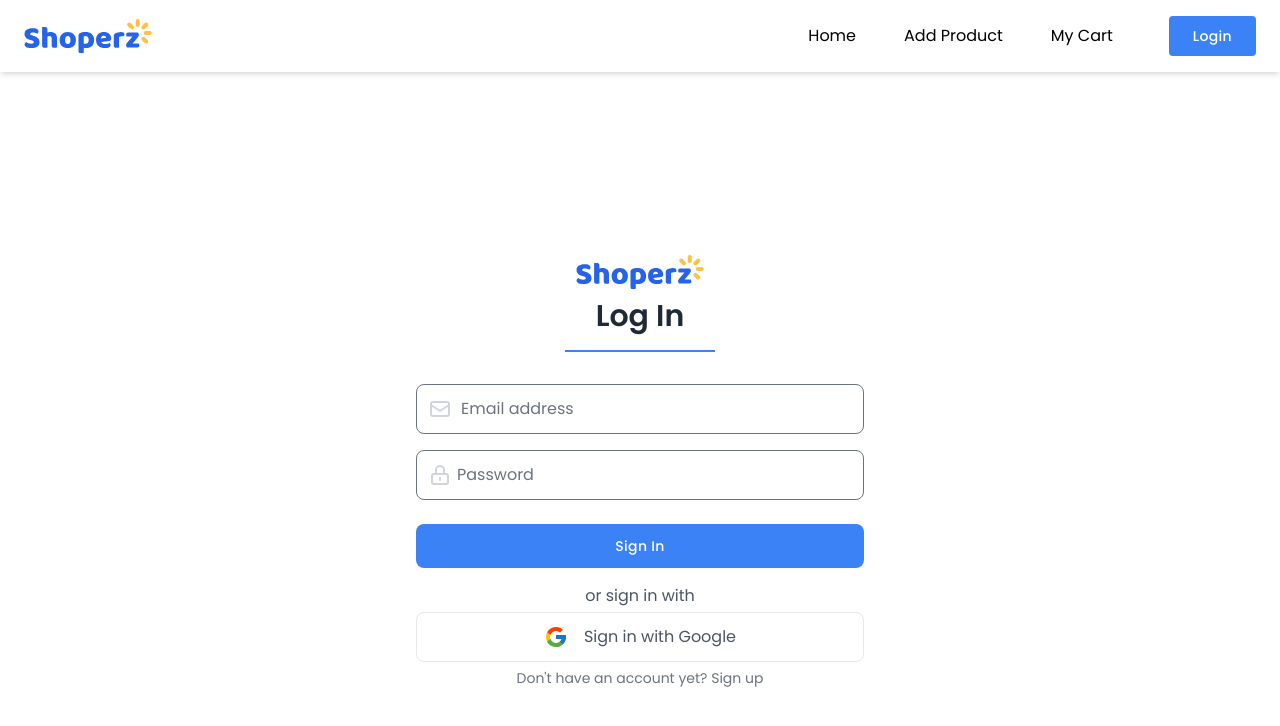
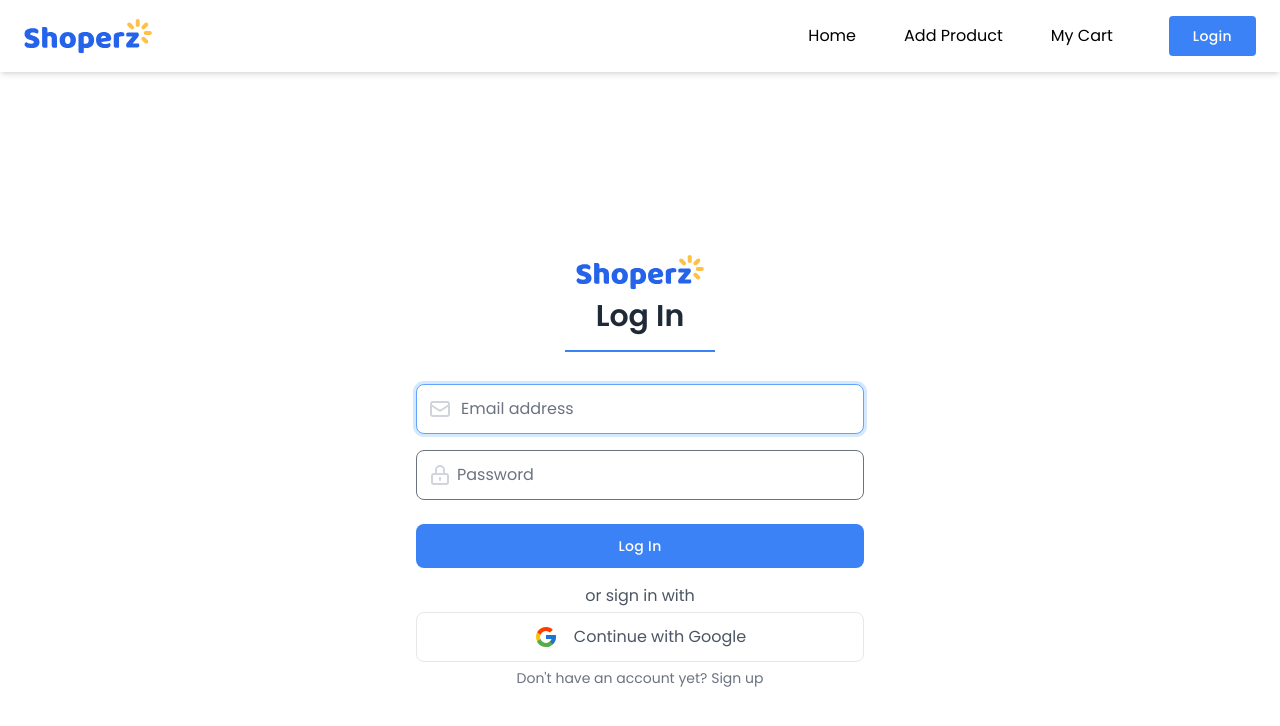
Before and after one commit to imranwebcraft/Shoperz-Client, a React (Vite) app: page /login in a window 1280 px wide. Shown: the top 726 px of the page. Built offline with nearby package versions, Linux system fonts and the light colour scheme; no server answers.

Commit message:
user sign in added to the login page and also added password validation

```diff
--- a/src/Pages/Login/Login.jsx
+++ b/src/Pages/Login/Login.jsx
@@ -1,10 +1,17 @@
 import { Link, useLocation } from "react-router-dom";
 import logo from "../../assets/SVG/logo.svg";
-import { useContext, useEffect } from "react";
+import { useContext, useEffect, useRef } from "react";
 import { AuthContext } from "../../Provider/AuthProvider";
+import toast from "react-hot-toast";
 const Login = () => {
+	// Default field focus
+	const emailRef = useRef();
+	useEffect(() => {
+		emailRef.current.focus();
+	}, []);
+
 	// Use contetx
-	const { googleSignIn } = useContext(AuthContext);
+	const { googleSignIn, userLogIn } = useContext(AuthContext);
 
 	const location = useLocation();
 	// Prevent auto scroll at the bottom
@@ -14,6 +21,22 @@
 
 	const handleLogIn = e => {
 		e.preventDefault();
+		const form = e.target;
+		// Get field value
+
+		const email = form.email.value;
+		const password = form.password.value;
+
+		userLogIn(email, password)
+			.then(result => {
+				console.log(result.user);
+				toast.success("Login successful");
+				// Reset form data
+				form.reset();
+			})
+			.catch(error => {
+				toast.error(error.message);
+			});
 	};
 
 	const handleGoogleSignIn = () => {
@@ -57,7 +80,9 @@
 							</span>
 
 							<input
+								ref={emailRef}
 								type="email"
+								name="email"
 								className="block w-full py-3 text-gray-700 bg-white border rounded-lg px-11 dark:bg-gray-900 dark:text-gray-300 dark:border-gray-600 focus:border-blue-400 dark:focus:border-blue-300 focus:ring-blue-300 focus:outline-none focus:ring focus:ring-opacity-40"
 								placeholder="Email address"
 							/>
@@ -83,15 +108,18 @@
 
 							<input
 								type="password"
+								name="password"
 								className="block w-full px-10 py-3 text-gray-700 bg-white border rounded-lg dark:bg-gray-900 dark:text-gray-300 dark:border-gray-600 focus:border-blue-400 dark:focus:border-blue-300 focus:ring-blue-300 focus:outline-none focus:ring focus:ring-opacity-40"
 								placeholder="Password"
 							/>
 						</div>
 
 						<div className="mt-6">
-							<button className="w-full px-6 py-3 text-sm font-medium tracking-wide text-white capitalize transition-colors duration-300 transform bg-blue-500 rounded-lg hover:bg-blue-400 focus:outline-none focus:ring focus:ring-blue-300 focus:ring-opacity-50">
-								Sign in
-							</button>
+							<input
+								type="submit"
+								value="Log In"
+								className="w-full hover:cursor-pointer px-6 py-3 text-sm font-medium tracking-wide text-white capitalize transition-colors duration-300 transform bg-blue-500 rounded-lg hover:bg-blue-400 focus:outline-none focus:ring focus:ring-blue-300 focus:ring-opacity-50"
+							/>
 						</div>
 					</form>
 					<div className=" w-full max-w-md">
@@ -122,7 +150,7 @@
 								/>
 							</svg>
 
-							<span className="mx-2">Sign in with Google</span>
+							<span className="mx-2">Continue with Google</span>
 						</button>
 					</div>
 
--- a/src/Pages/Register/Register.jsx
+++ b/src/Pages/Register/Register.jsx
@@ -1,10 +1,16 @@
 import { Link, useLocation } from "react-router-dom";
 import logo from "../../assets/SVG/logo.svg";
-import { useContext, useEffect } from "react";
+import { useContext, useEffect, useRef } from "react";
 import { AuthContext } from "../../Provider/AuthProvider";
 import toast from "react-hot-toast";
 
 const Register = () => {
+	// Default field focus
+	const nameRef = useRef();
+	useEffect(() => {
+		nameRef.current.focus();
+	}, []);
+
 	// Use context data
 	const { createUser, userProfileUpdate, googleSignIn } =
 		useContext(AuthContext);
@@ -26,12 +32,32 @@
 		const password = form.password.value;
 		const photo = form.photo.value;
 
+		// Validation
+
+		if (!name) {
+			return toast.error("Please fill up the form");
+		} else if (!email) {
+			return toast.error("Please enter a valid email");
+		}
+
+		if (password.length < 6) {
+			return toast.error("Password must have at least 6 character");
+		}
+
+		if (!/^(?=.*[A-Z]).*$/.test(password)) {
+			return toast.error("Please add at least one uppercase letter");
+		}
+
+		if (!/^(?=.*[\W_]).+$/.test(password)) {
+			return toast.error("Please add at least one special character");
+		}
+
 		createUser(email, password)
 			.then(result => {
-				const user = result.user;
-
-				console.log(user);
+				console.log(result.user);
 				toast.success("Account registration successfull!");
+				// Reset form data
+				form.reset();
 
 				userProfileUpdate(name, photo)
 					.then(() => {
@@ -87,6 +113,7 @@
 							</span>
 
 							<input
+								ref={nameRef}
 								type="text"
 								name="name"
 								className="block w-full py-3 text-gray-700 bg-white border rounded-lg px-11 dark:bg-gray-900 dark:text-gray-300 dark:border-gray-600 focus:border-blue-400 dark:focus:border-blue-300 focus:ring-blue-300 focus:outline-none focus:ring focus:ring-opacity-40"
@@ -172,9 +199,11 @@
 						</div>
 
 						<div className="mt-6">
-							<button className="w-full px-6 py-3 text-sm font-medium tracking-wide text-white capitalize transition-colors duration-300 transform bg-blue-500 rounded-lg hover:bg-blue-400 focus:outline-none focus:ring focus:ring-blue-300 focus:ring-opacity-50">
-								Sign Up
-							</button>
+							<input
+								type="submit"
+								value="Sign Up"
+								className="w-full hover:cursor-pointer px-6 py-3 text-sm font-medium tracking-wide text-white capitalize transition-colors duration-300 transform bg-blue-500 rounded-lg hover:bg-blue-400 focus:outline-none focus:ring focus:ring-blue-300 focus:ring-opacity-50"
+							/>
 						</div>
 					</form>
 					<div className=" w-full max-w-md">
@@ -205,7 +234,7 @@
 								/>
 							</svg>
 
-							<span className="mx-2">Sign in with Google</span>
+							<span className="mx-2">Continue with Google</span>
 						</button>
 					</div>
 					<div className="mt-1 text-center ">
--- a/src/Provider/AuthProvider.jsx
+++ b/src/Provider/AuthProvider.jsx
@@ -4,6 +4,7 @@
 	GoogleAuthProvider,
 	createUserWithEmailAndPassword,
 	onAuthStateChanged,
+	signInWithEmailAndPassword,
 	signInWithPopup,
 	signOut,
 	updateProfile,
@@ -26,6 +27,12 @@
 	const createUser = (email, password) => {
 		setLoading(true);
 		return createUserWithEmailAndPassword(auth, email, password);
+	};
+
+	// user login
+	const userLogIn = (email, password) => {
+		setLoading(true);
+		return signInWithEmailAndPassword(auth, email, password);
 	};
 
 	// Update user profile
@@ -70,6 +77,7 @@
 		logOut,
 		createUser,
 		userProfileUpdate,
+		userLogIn,
 	};
 
 	return (
```
